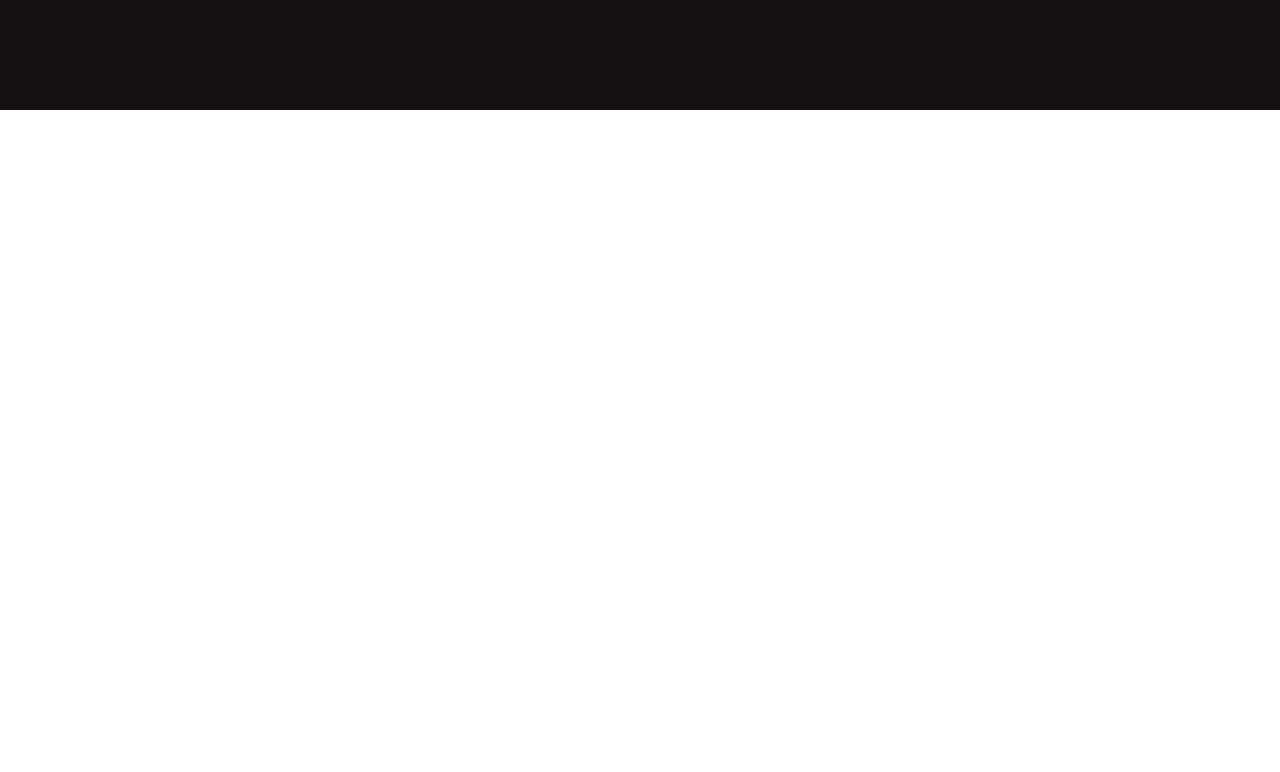
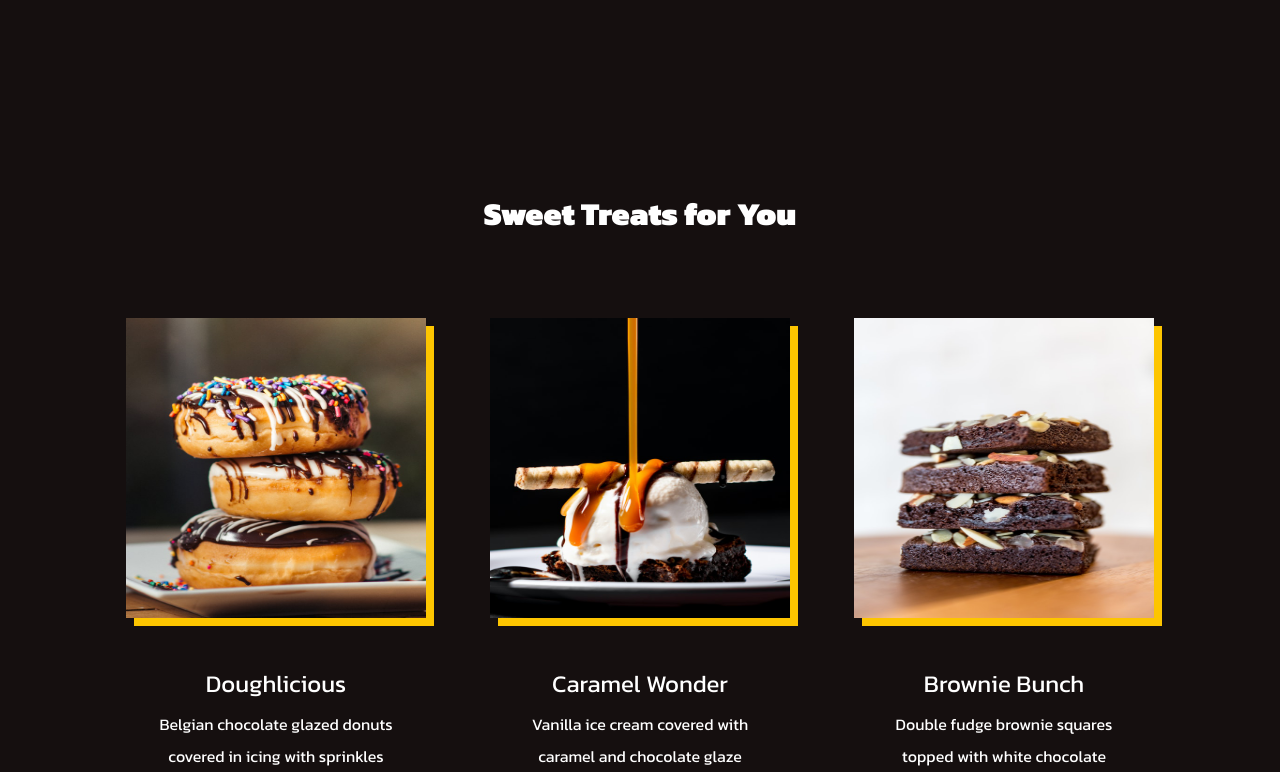
Before and after one commit to azmir849/React-hook-pizza-app, a React (Create React App) app: page / in a window 1280 px wide. Shown: the part 1648-2420 px from the top of the page. Before the commit the page ends 1758 px from the top, so only its background shows below. Built offline with nearby package versions, Linux system fonts and the light colour scheme.

Commit message:
sweet treats

```diff
--- a/src/App.js
+++ b/src/App.js
@@ -11,6 +11,7 @@
        <GlobalStyle />
      <Hero />
      <Products heading='Choose your favorite one' data={productData} />
+     <Products heading='Sweet Treats for You' data={productDataTwo} />
     </Router>
   );
 }
```
